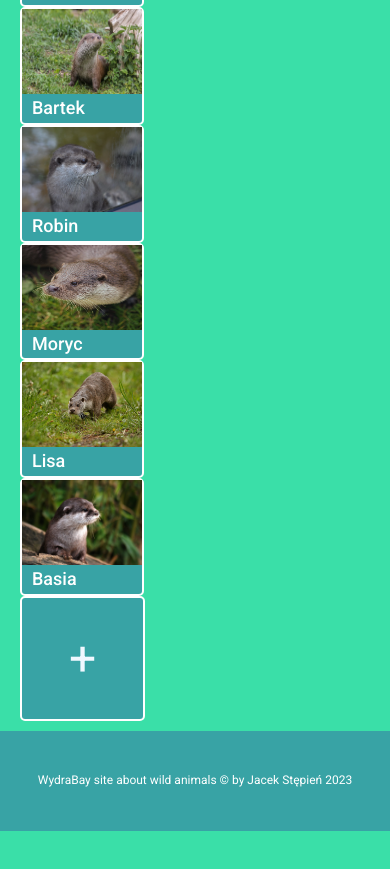
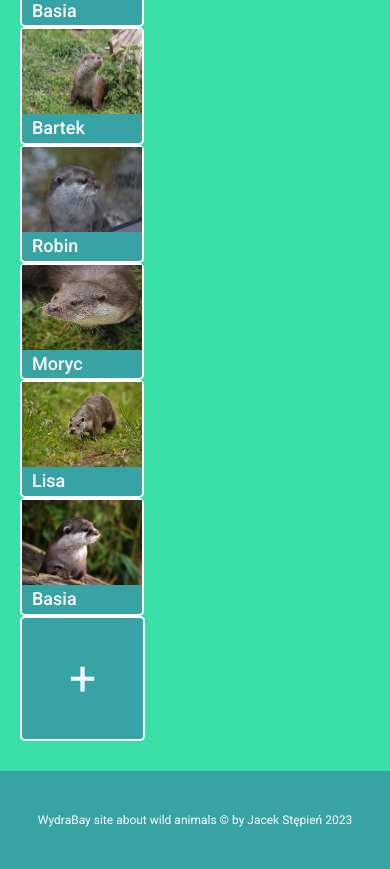
Before and after one commit to JackS86/WydraBay, a website: page index.html in a window 390 px wide. Shown: the part 871-1740 px from the top of the page. Before the commit the page ends 1702 px from the top, so only its background shows below. Drawn offline with nearby package versions, Linux system fonts and the light colour scheme.

Commit message:
responsive step2

```diff
--- a/style.css
+++ b/style.css
@@ -215,7 +215,7 @@ footer p {
   }
   .HollyGrail nav {
     position: relative;
-    top: 200px;
+    top: 220px;
     right: 20px;
     display: flex;
     background-color: rgb(58, 223, 168);
@@ -228,7 +228,7 @@ footer p {
   .HolyGrail-ads {
     color: white;
     position: relative;
-    top: 180px;
+    top: 200px;
     right: 30px;
     padding: 20px;
     display: flex;
@@ -248,7 +248,7 @@ footer p {
   }
   footer {
     position: relative;
-    top: 200px;
+    top: 240px;
     background-color: #38a3a5;
     height: 100px;
     display: flex;
```
